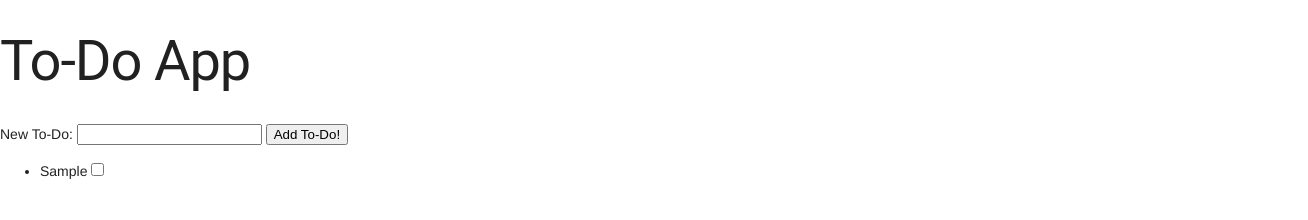
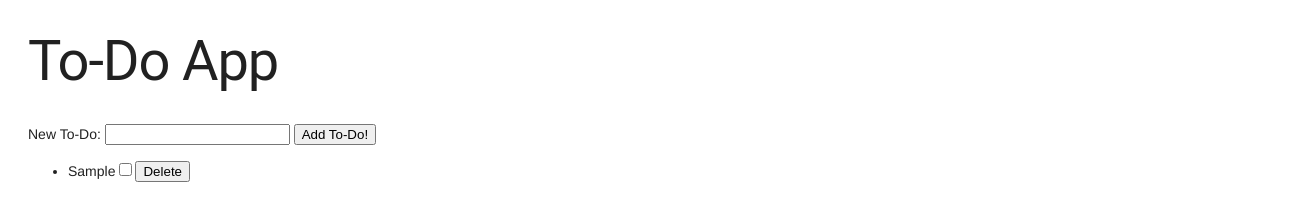
Before and after one commit to hannatklein/to-do-app, a plain HTML site: page index.html in a window 1280 px wide. Both pictures are taken after typing "Sample" into the empty fields and a click on the button "Add To-Do!". Shown: the whole page, 1308 px wide, since content can reach past the window. Drawn offline with nearby package versions, Linux system fonts and the light colour scheme.

Commit message:
dom p1 assignment: complete

```diff
--- a/app.js
+++ b/app.js
@@ -2,6 +2,7 @@ function onReady() {
   const addToDoForm = document.getElementById('addToDoForm');
   const newToDoText = document.getElementById('newToDoText');
   const toDoList = document.getElementById('toDoList');
+  const deleteButton = document.createElement('button');
 
   addToDoForm.addEventListener('submit', () => {
     event.preventDefault();
@@ -32,16 +33,11 @@ function onReady() {
 
     //
 
-    //delete an li
-    let deleteLi = document.createElement('li');
+    //delete button text
+    deleteButton.innerHTML = "Delete";
 
-    //delete item
-    deleteLi.textContent = "[delete]";
-
-    //attach delete button to li
-    deleteLi.appendChild(deleteButton);
-
-
+    //attach to li
+    newLi.appendChild(deleteButton);
 
   });
  }
--- a/index.html
+++ b/index.html
@@ -8,6 +8,9 @@
      <!-- Material Design Lite -->
      <link rel="stylesheet" href="https://code.getmdl.io/1.3.0/material.grey-lime.min.css">
      <script defer src="https://code.getmdl.io/1.3.0/material.min.js"></script>
+
+     <!-- Custom Styles -->
+     <link rel="stylesheet" href="styles/main.css">
 
    </head>
    <body>
--- /dev/null
+++ b/styles/main.css
@@ -0,0 +1,3 @@
+body {
+  padding-left: 2rem;
+}
```
